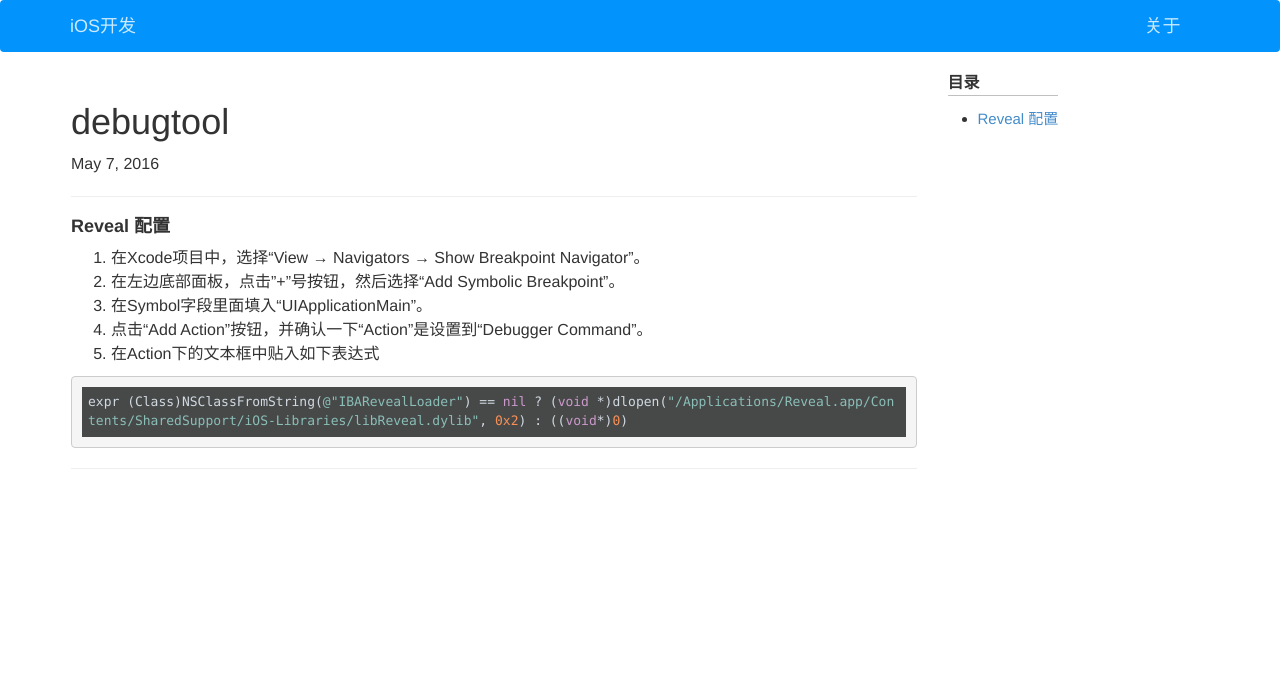
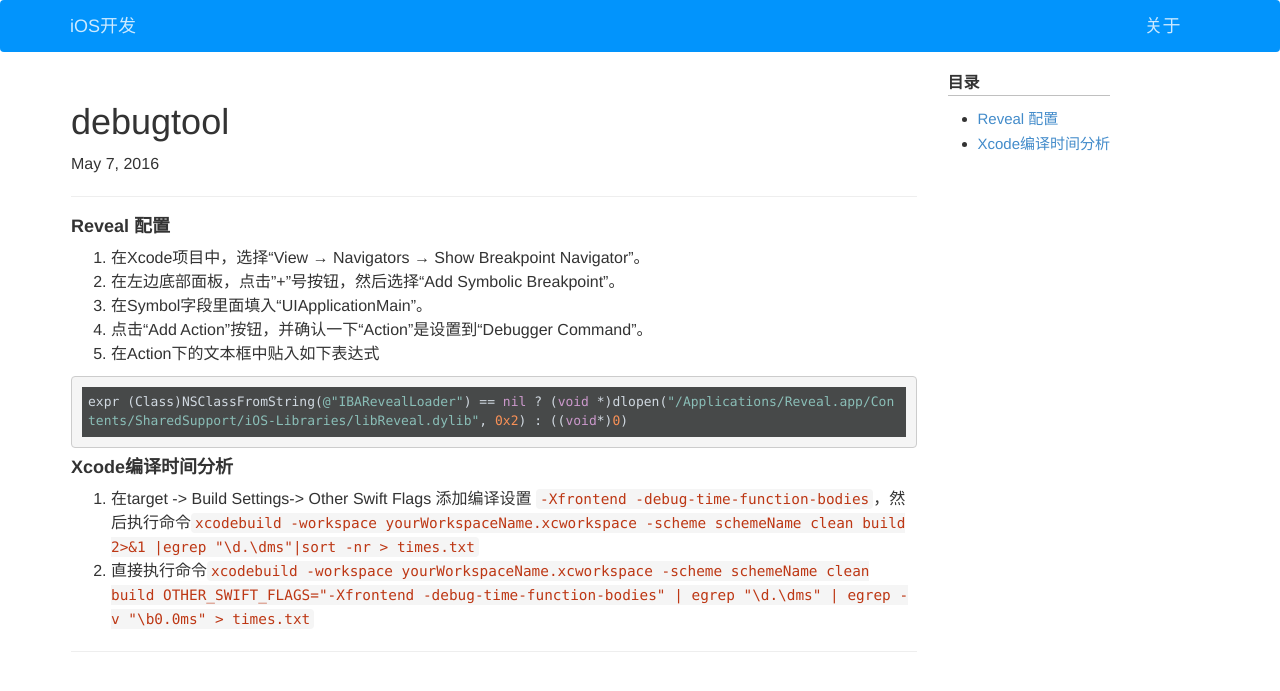
Before and after one commit to wigl/wigl.github.io, a Jekyll site: the page built from _posts/2016-05-07-debugtool.md, in a window 1280 px wide. Shown: the top 691 px of the page. Built offline with Jekyll 4.4.1, drawn with Linux system fonts in a browser that asks for light colours.

Commit message:
小修改

`````diff
--- a/_posts/2016-05-07-debugtool.md
+++ b/_posts/2016-05-07-debugtool.md
@@ -20,3 +20,8 @@
 ````
 expr (Class)NSClassFromString(@"IBARevealLoader") == nil ? (void *)dlopen("/Applications/Reveal.app/Contents/SharedSupport/iOS-Libraries/libReveal.dylib", 0x2) : ((void*)0)
 ````
+
+#### Xcode编译时间分析
+
+1. 在target -> Build Settings-> Other Swift Flags 添加编译设置 `-Xfrontend -debug-time-function-bodies`，然后执行命令`xcodebuild -workspace yourWorkspaceName.xcworkspace -scheme schemeName clean build 2>&1 |egrep "\d.\dms"|sort -nr > times.txt`
+2. 直接执行命令`xcodebuild -workspace yourWorkspaceName.xcworkspace -scheme schemeName clean build OTHER_SWIFT_FLAGS="-Xfrontend -debug-time-function-bodies" | egrep "\d.\dms" | egrep -v "\b0.0ms"  > times.txt`
`````
Also changed, not shown: _posts/2014-08-01-note.md (+2 -0 lines).
